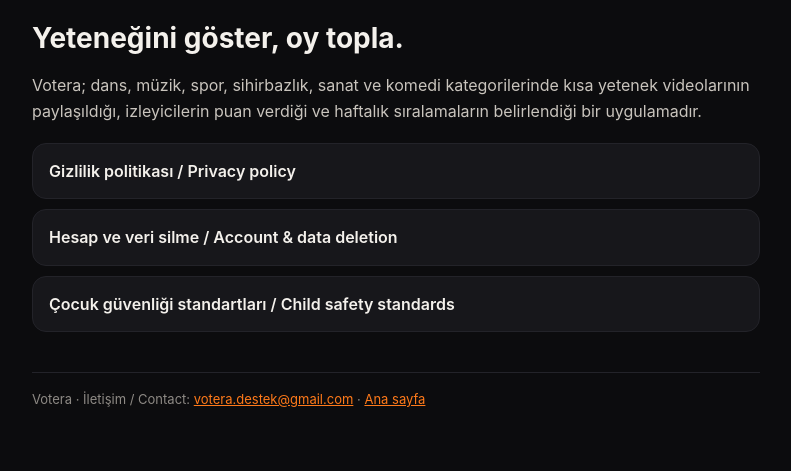
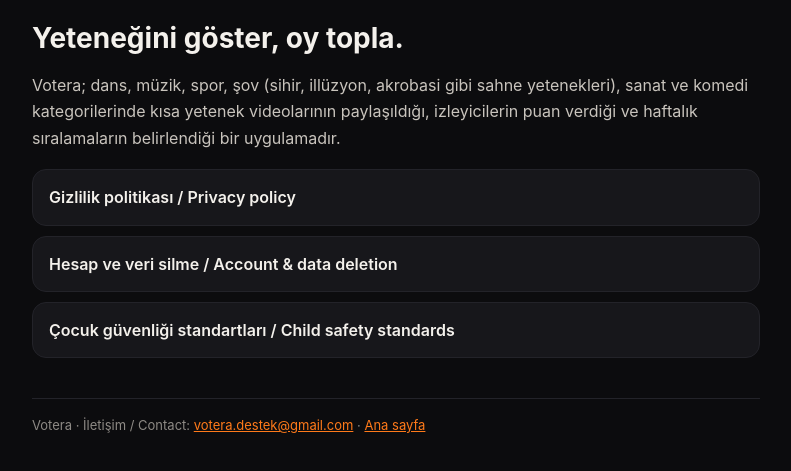
Before and after one commit to votera-app/votera-app.github.io, a plain HTML site: page index.html in a window 1280 px wide. Shown: the part 75-546 px from the top of the page, without its empty margins (244-1035 px from the left). Drawn offline with Linux system fonts and the light colour scheme.

Commit message:
Şov category
Co-Authored-By: Claude Opus 5.5 <noreply@anthropic.com>
Claude-Session: https://claude.ai/code/session_013LrDKfwYzUtDAFmZbYCYpt

```diff
--- a/index.html
+++ b/index.html
@@ -1,6 +1,6 @@
 <!doctype html><html lang="tr"><head><meta charset="utf-8"><meta name="viewport" content="width=device-width,initial-scale=1"><link rel="stylesheet" href="style.css"><link rel="icon" href="logo.png"><title>Votera</title><meta name="description" content="Votera: yeteneğini göster, oy topla, kategorinde zirveye çık."></head><body><main><header><img src="logo.png" alt=""><a href="index.html">Votera</a></header>
 <h1>Yeteneğini göster, oy topla.</h1>
-<p>Votera; dans, müzik, spor, sihirbazlık, sanat ve komedi kategorilerinde kısa yetenek videolarının paylaşıldığı, izleyicilerin puan verdiği ve haftalık sıralamaların belirlendiği bir uygulamadır.</p>
+<p>Votera; dans, müzik, spor, şov (sihir, illüzyon, akrobasi gibi sahne yetenekleri), sanat ve komedi kategorilerinde kısa yetenek videolarının paylaşıldığı, izleyicilerin puan verdiği ve haftalık sıralamaların belirlendiği bir uygulamadır.</p>
 <nav class="links">
 <a href="gizlilik.html">Gizlilik politikası / Privacy policy</a>
 <a href="hesap-silme.html">Hesap ve veri silme / Account &amp; data deletion</a>
```
